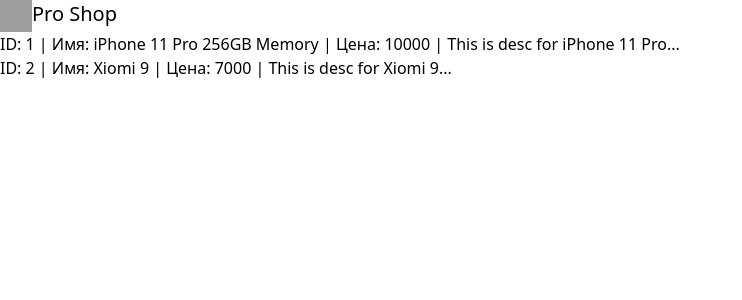
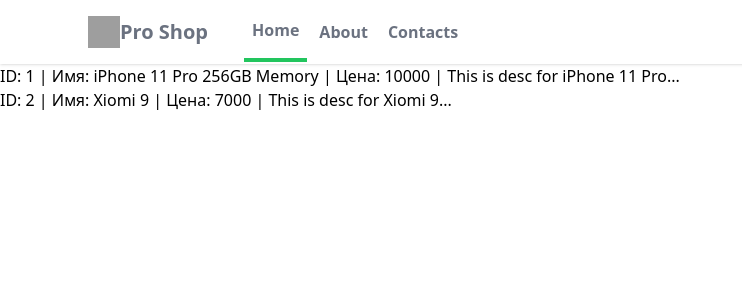
Before and after one commit to Magomed-cmd/yt_django4_0_to_pro, a Django app: page /myapp/ in a window 1280 px wide. Shown: the top 300 px of the page, without its empty margins (0-742 px from the left). Run offline with Django 5.2, Linux system fonts and the light colour scheme; data comes from the database, SQL or seed files in the repository; grey boxes are pictures that could not be loaded.

Commit message:
base template + navbar

```diff
--- a/mysite/myapp/static/myapp/styles.css
+++ b/mysite/myapp/static/myapp/styles.css
@@ -558,6 +558,15 @@
   position: static;
 }
 
+.mx-auto {
+  margin-left: auto;
+  margin-right: auto;
+}
+
+.block {
+  display: block;
+}
+
 .flex {
   display: flex;
 }
@@ -570,7 +579,75 @@
   width: 2rem;
 }
 
+.max-w-6xl {
+  max-width: 72rem;
+}
+
+.items-center {
+  align-items: center;
+}
+
+.justify-between {
+  justify-content: space-between;
+}
+
+.space-x-7 > :not([hidden]) ~ :not([hidden]) {
+  --tw-space-x-reverse: 0;
+  margin-right: calc(1.75rem * var(--tw-space-x-reverse));
+  margin-left: calc(1.75rem * calc(1 - var(--tw-space-x-reverse)));
+}
+
+.space-x-1 > :not([hidden]) ~ :not([hidden]) {
+  --tw-space-x-reverse: 0;
+  margin-right: calc(0.25rem * var(--tw-space-x-reverse));
+  margin-left: calc(0.25rem * calc(1 - var(--tw-space-x-reverse)));
+}
+
+.border-b-4 {
+  border-bottom-width: 4px;
+}
+
+.border-green-500 {
+  --tw-border-opacity: 1;
+  border-color: rgb(34 197 94 / var(--tw-border-opacity));
+}
+
+.bg-white {
+  --tw-bg-opacity: 1;
+  background-color: rgb(255 255 255 / var(--tw-bg-opacity));
+}
+
+.px-4 {
+  padding-left: 1rem;
+  padding-right: 1rem;
+}
+
+.px-2 {
+  padding-left: 0.5rem;
+  padding-right: 0.5rem;
+}
+
+.py-4 {
+  padding-top: 1rem;
+  padding-bottom: 1rem;
+}
+
 .text-xl {
   font-size: 1.25rem;
   line-height: 1.75rem;
 }
+
+.font-semibold {
+  font-weight: 600;
+}
+
+.text-gray-500 {
+  --tw-text-opacity: 1;
+  color: rgb(107 114 128 / var(--tw-text-opacity));
+}
+
+.shadow {
+  --tw-shadow: 0 1px 3px 0 rgb(0 0 0 / 0.1), 0 1px 2px -1px rgb(0 0 0 / 0.1);
+  --tw-shadow-colored: 0 1px 3px 0 var(--tw-shadow-color), 0 1px 2px -1px var(--tw-shadow-color);
+  box-shadow: var(--tw-ring-offset-shadow, 0 0 #0000), var(--tw-ring-shadow, 0 0 #0000), var(--tw-shadow);
+}
--- /dev/null
+++ b/mysite/myapp/templates/myapp/base.html
@@ -0,0 +1,17 @@
+{% load static %}
+<!doctype html>
+<html lang="en">
+<head>
+    <meta charset="UTF-8">
+    <meta name="viewport"
+          content="width=device-width, user-scalable=no, initial-scale=1.0, maximum-scale=1.0, minimum-scale=1.0">
+     <link rel="stylesheet" href="{% static 'myapp/styles.css' %}">
+    <meta http-equiv="X-UA-Compatible" content="ie=edge">
+    <title>Document</title>
+</head>
+<body>
+    {% block content %}
+
+    {% endblock content %}
+</body>
+</html>
--- a/mysite/myapp/templates/myapp/index.html
+++ b/mysite/myapp/templates/myapp/index.html
@@ -1,22 +1,25 @@
+{% extends "myapp/base.html" %}
 {% load static %}
-
-<html>
-<head>
-    <link rel="stylesheet" href="{% static 'myapp/styles.css' %}">
-    <title></title>
-</head>
-<body>
-    <div>
-        <div>
-            <div>
-                <div class="flex">
+{% block content %}
+<nav class = "bg-white shadow">
+    <div class = "max-w-6xl mx-auto px-4">
+        <div class = "flex justify-between">
+            <div class = "flex space-x-7">
+                <div>
+                    <a href="#" class = "flex items-center px-2 py-4">
                     <img class="h-8 w-8" src="{% static "myapp/images/shop.png" %}" alt="logo">
-                    <span class = text-xl>Pro Shop</span>
+                    <span class = "text-gray-500 font-semibold text-xl">Pro Shop</span>
+                    </a>
+                </div>
+                <div class = "items-center flex space-x-1">
+                    <a href="#" class = "py-4 px-2 text-gray-500 font-semibold border-b-4 border-green-500">Home</a>
+                    <a href="#" class = "py-4 px-2 text-gray-500 font-semibold">About</a>
+                    <a href="#" class = "py-4 px-2 text-gray-500 font-semibold">Contacts</a>
                 </div>
             </div>
         </div>
     </div>
-
+</nav>
     <h4>
         <!-- <a href="/myapp/items/{{item.id}}"></a> -->
         {% for item in items %}
@@ -26,5 +29,4 @@
         </a>
         {% endfor %}
     </h4>
-</body>
-</html>
+    {% endblock content %}
```
